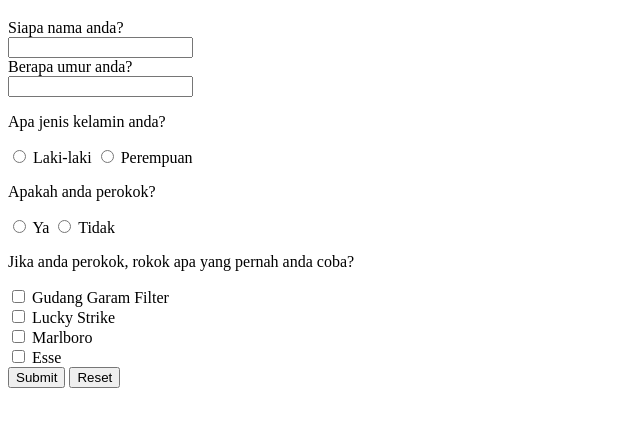
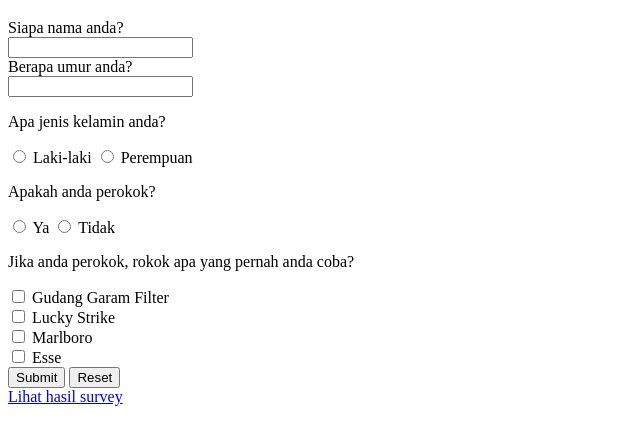
Before and after one commit to yasirmaxstyle/fgo24-html-formsurvey, a website: page index.html in a window 1280 px wide. Shown: the part 61-506 px from the top of the page, without its empty margins (0-640 px from the left). Drawn offline with Linux system fonts and the light colour scheme.

Commit message:
docs: add link to see the survey result

```diff
--- a/index.html
+++ b/index.html
@@ -56,6 +56,9 @@
             <button type="reset">Reset</button>
         </div>
     </form>
+    <div>
+        <a href="./table.html">Lihat hasil survey</a>
+    </div>
 </body>
 
 </html>
```
